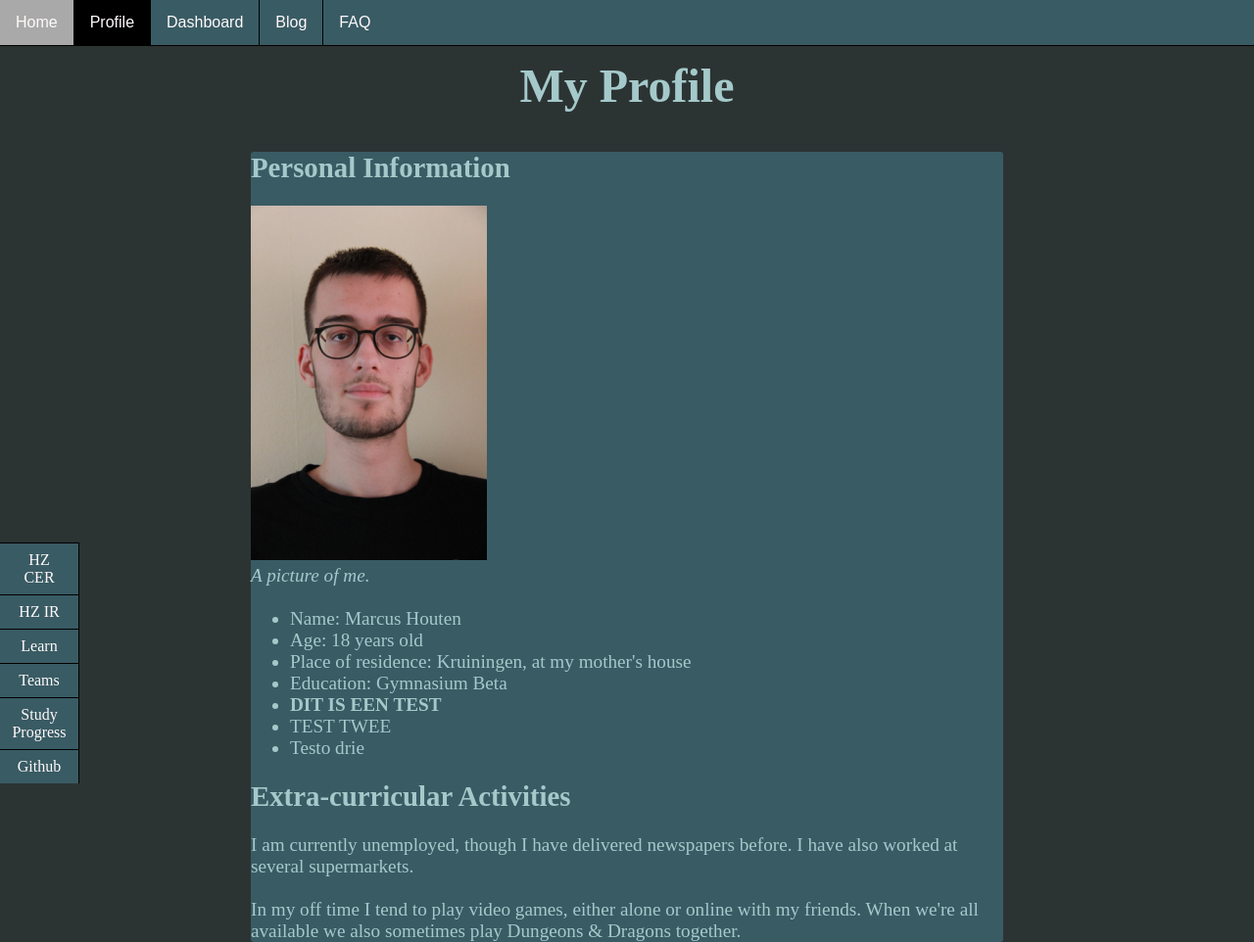
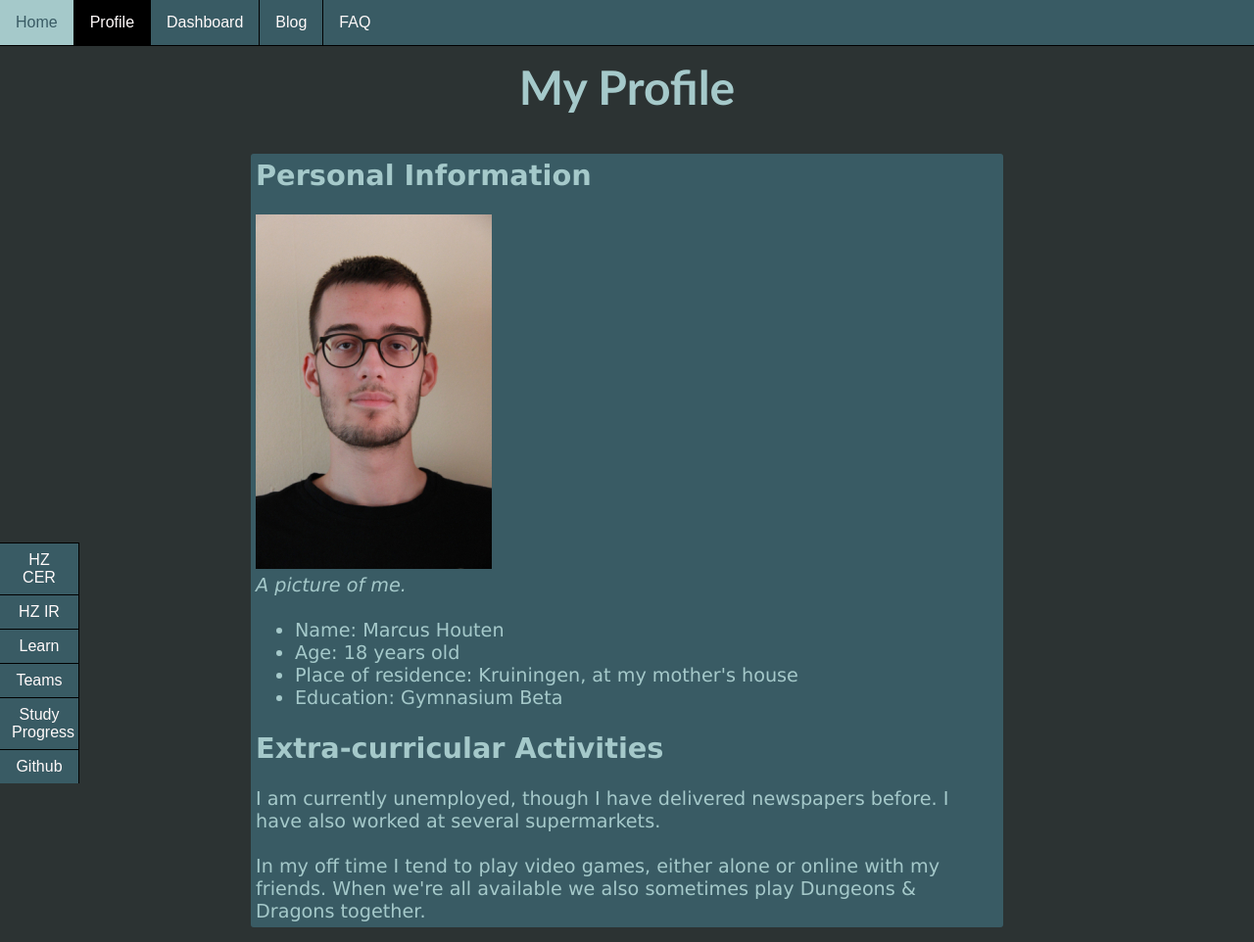
Before and after one commit to TheMineMan100/TheMineMan100.github.io, a website: page profile.html in a window 1280 px wide. Shown: the whole page at 98% size. Drawn offline with Linux system fonts and the light colour scheme.

Commit message:
Changed font, removed test text from profile page

```diff
--- a/css/style.css
+++ b/css/style.css
@@ -18,6 +18,7 @@ header {
     padding: 20px;
     padding-top: 60px;
     padding-bottom: 40px;
+    font-family: 'Gill Sans', 'Gill Sans MT', Calibri, 'Trebuchet MS', sans-serif;
     font-size: 3rem;
     font-weight: bold;
     color: #A5C9CA;
@@ -36,6 +37,7 @@ aside ul {
     overflow: auto;
     left: 0;
     bottom: 0;
+    font-family: Arial, Helvetica, sans-serif;
 }
 
 aside li {
@@ -104,8 +106,8 @@ nav a:visited {
 }
 
 nav a:hover, nav a:active {
-    color: snow;
-    background-color: darkgray;
+    color: #395B64;
+    background-color: #A5C9CA;
 }
 
 .current {
@@ -118,6 +120,18 @@ main {
     font-size: 1.2rem;
     color: #A5C9CA;
     border-radius: 3px;
+    padding: 5px;
+    font-family: Verdana, Geneva, Tahoma, sans-serif;
+}
+
+/* stylelint-disable-next-line no-descending-specificity */
+main a {
+    color: #E7F6F2;
+    text-decoration: none;
+}
+
+main a:hover, main a:active {
+    color: snow
 }
 
 table {
--- a/profile.html
+++ b/profile.html
@@ -58,9 +58,6 @@
               <li>Age: 18 years old</li>
               <li>Place of residence: Kruiningen, at my mother's house</li>
               <li>Education: Gymnasium Beta</li>
-              <li><b>DIT IS EEN TEST</b></li>
-              <li>TEST TWEE</li>
-              <li>Testo drie</li>
             </ul>
           </section>
 
```
